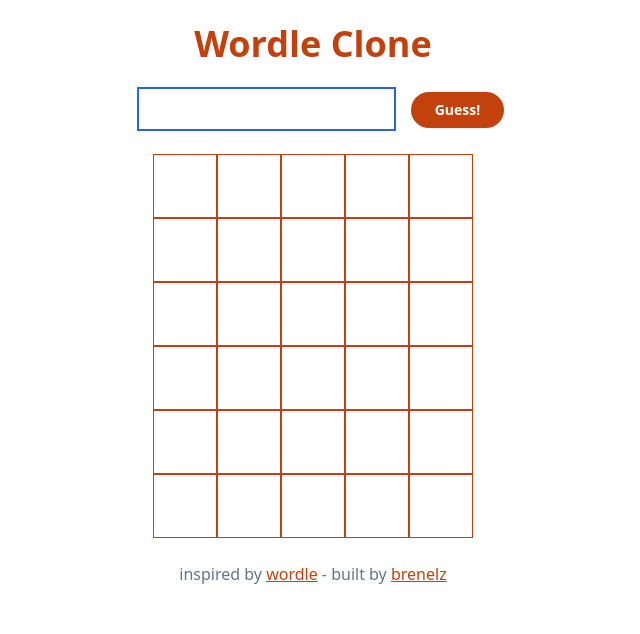
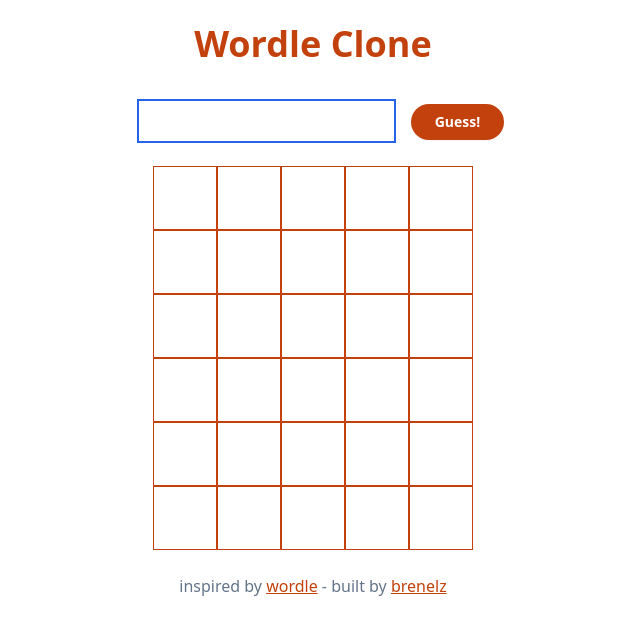
Before and after one commit to brenelz/wordle-clone, a React (Vite) app: page / in a window 1280 px wide. Shown: the top 634 px of the page, without its empty margins (327-967 px from the left). Built offline with nearby package versions, Linux system fonts and the light colour scheme.

Commit message:
Guess button styling

```diff
--- a/src/App.tsx
+++ b/src/App.tsx
@@ -196,7 +196,7 @@
                 required
                 autoComplete="off"
               />
-              <button className="px-6 py-2 font-semibold text-sm bg-orange-700 hover:bg-orange-800 text-white rounded-full shadow-sm">
+              <button className="px-6 py-2 mt-4 font-semibold text-sm bg-orange-700 hover:bg-orange-800 text-white rounded-full shadow-sm">
                 Guess!
               </button>
             </p>
```
